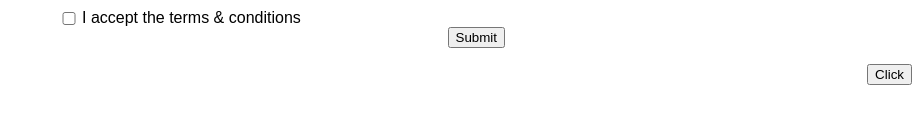
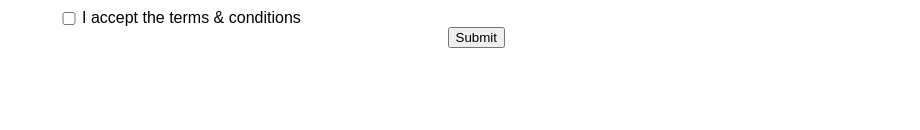
Before and after one commit to VladislavKostadinov/angular-ivy-9znjlx, an Angular app: page / in a window 1280 px wide. Shown: the part 170-300 px from the top of the page, without its empty margins (360-1280 px from the left). Built offline with nearby package versions, Linux system fonts and the light colour scheme.

Commit message:
2 files modified

```diff
--- a/src/app/simple-form.component.css
+++ b/src/app/simple-form.component.css
@@ -25,7 +25,7 @@ form {
 }
 
 select {
-  margin-left: 66.5px;
+  margin-left: 62.5px;
 }
 
 .acceptTerms {
--- a/src/app/simple-form.component.html
+++ b/src/app/simple-form.component.html
@@ -32,4 +32,3 @@
 </form>
 </div>
 </div>
-<button (click)="tests($event)" type="button">Click</button>
```
